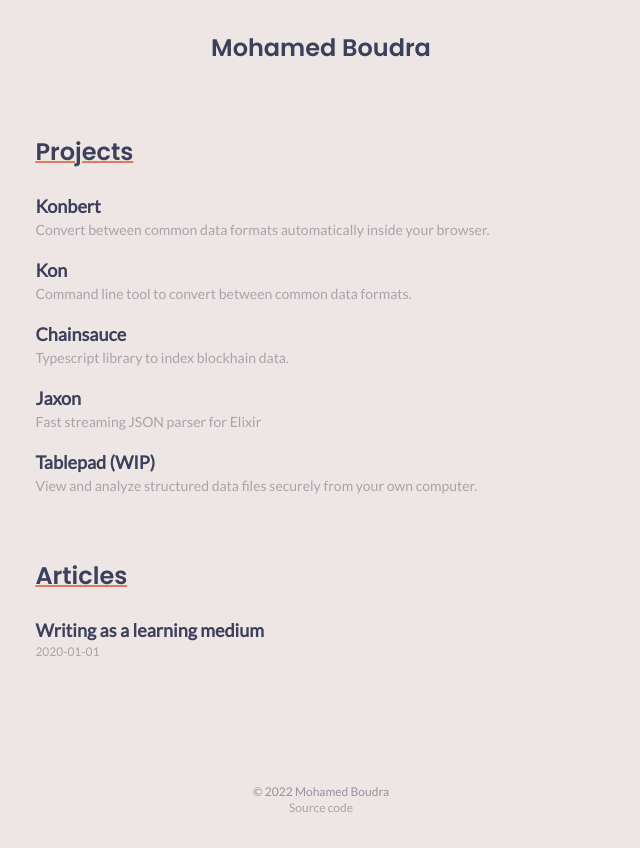
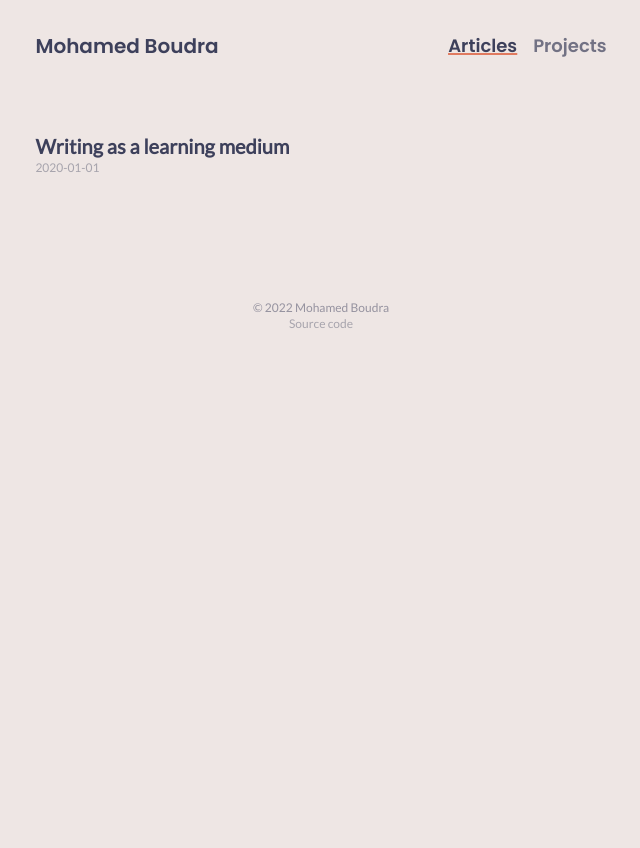
Before and after one commit to boudra/moboudra.com, a Next.js app: page / in a window 1280 px wide. Shown: the whole page, without its empty margins (319-959 px from the left). After the commit the page ends 800 px from the top, so only its background shows below. Built offline with nearby package versions, Linux system fonts and the light colour scheme.

Commit message:
feat: add menu bar and split articles / projects

```diff
--- a/pages/_app.js
+++ b/pages/_app.js
@@ -1,18 +1,46 @@
 import "../styles/globals.css";
 import Head from "next/head";
 import Link from "next/link";
+import { useRouter } from "next/router";
 
 function MyApp({ Component, pageProps }) {
+  const router = useRouter();
+
   return (
     <>
       <Head>
         <title>Mohamed Boudra</title>
       </Head>
       <div className="flex flex-col mx-auto">
-        <header className="mb-10 py-8 max-w-prose w-full mx-auto flex justify-center">
-          <Link href="/">
-            <a className="font-display text-2xl text-primary">Mohamed Boudra</a>
-          </Link>
+        <header className="mb-10 py-8 max-w-prose px-4 w-full text-center flex flex-col md:flex-row justiy-center items-center mx-auto">
+          <div className="">
+            <Link href="/">
+              <a className="font-display text-xl text-primary">
+                Mohamed Boudra
+              </a>
+            </Link>
+          </div>
+
+          <div className="flex gap-x-4 md:ml-auto pt-2 md:pt-0">
+            <div
+              className={`font-display text-lg underline decoration-2 ${
+                router.pathname == "/" || router.pathname.startsWith("/post")
+                  ? "decoration-secondary text-primary"
+                  : "decoration-transparent text-primary/70 hover:text-primary "
+              }`}
+            >
+              <Link href="/">Articles</Link>
+            </div>
+            <div
+              className={`font-display text-lg underline decoration-2 ${
+                router.pathname == "/projects"
+                  ? "decoration-secondary text-primary"
+                  : "decoration-transparent text-primary/70 hover:text-primary "
+              }`}
+            >
+              <Link href="/projects">Projects</Link>
+            </div>
+          </div>
         </header>
         <main>
           <Component {...pageProps} />
--- a/pages/index.js
+++ b/pages/index.js
@@ -24,68 +24,13 @@ export async function getStaticProps() {
 }
 
 export default function Home({ posts }) {
-  const projects = [
-    {
-      title: "Konbert",
-      description:
-        "Convert between common data formats automatically inside your browser.",
-      link: "https://konbert.com",
-    },
-    {
-      title: "Kon",
-      description: "Command line tool to convert between common data formats.",
-      link: "https://github.com/boudra/kon",
-    },
-    {
-      title: "Chainsauce",
-      description: "Typescript library to index blockhain data.",
-      link: "https://github.com/chainsauce-org/chainsauce",
-    },
-    {
-      title: "Jaxon",
-      description: "Fast streaming JSON parser for Elixir",
-      link: "https://github.com/boudra/jaxon",
-    },
-    {
-      title: "Tablepad (WIP)",
-      description:
-        "View and analyze structured data files securely from your own computer.",
-      link: "https://tablepad.io",
-    },
-  ];
-
   return (
     <div className="max-w-prose mx-auto px-4">
       <div className="pb-12">
-        <div className="font-display text-2xl pb-6 underline decoration-2 decoration-secondary text-primary">
-          Projects
-        </div>
-        <div>
-          {projects.map((project) => (
-            <div key={project.title} className="pb-4">
-              <a
-                target="_blank"
-                rel="noreferrer"
-                className="block text-primary hover:text-secondary font-semibold text-lg"
-                href={project.link}
-              >
-                {project.title}
-              </a>
-              <div className="text-sm text-primary/40">
-                {project.description}
-              </div>
-            </div>
-          ))}
-        </div>
-      </div>
-      <div className="pb-12">
-        <div className="font-display text-2xl pb-6 underline decoration-2 decoration-secondary text-primary">
-          Articles
-        </div>
         {posts.map(({ slug, frontmatter }) => (
           <div key={slug} className="pb-3">
             <Link href={`/post/${slug}`}>
-              <a className="font-semibold text-lg block text-primary hover:text-secondary decoration-2">
+              <a className="font-semibold text-xl block text-primary hover:text-secondary decoration-2">
                 <h2>{frontmatter.title}</h2>
               </a>
             </Link>
--- a/pages/post/[slug].js
+++ b/pages/post/[slug].js
@@ -29,7 +29,7 @@ export async function getStaticProps({ params: { slug } }) {
 
 export default function PostPage({ meta, content }) {
   return (
-    <div className="max-w-prose mx-auto">
+    <div className="max-w-prose mx-auto px-4">
       <Head>
         <script
           src="https://cdnjs.cloudflare.com/ajax/libs/prism/1.29.0/components/prism-core.min.js"
@@ -46,8 +46,8 @@ export default function PostPage({ meta, content }) {
         <title>{meta.title}</title>
         <meta name="description" content={meta.description} />
       </Head>
-      <div className="text-center mb-8">
-        <h1 className="text-center font-display text-primary underline decoration-secondary decoration-3 text-4xl mb-2 font-bold">
+      <div className="mb-8 mt-4">
+        <h1 className="font-display text-primary text-3xl mb-2 font-bold">
           {meta.title}
         </h1>
         <span className="text-xs text-slate-400">{meta.date}</span>
--- /dev/null
+++ b/pages/projects.js
@@ -0,0 +1,51 @@
+export default function Projects(_props) {
+  const projects = [
+    {
+      title: "Konbert",
+      description:
+        "Convert between common data formats automatically inside your browser.",
+      link: "https://konbert.com",
+    },
+    {
+      title: "Kon",
+      description: "Command line tool to convert between common data formats.",
+      link: "https://github.com/boudra/kon",
+    },
+    {
+      title: "Chainsauce",
+      description: "Typescript library to index blockhain data.",
+      link: "https://github.com/chainsauce-org/chainsauce",
+    },
+    {
+      title: "Jaxon",
+      description: "Fast streaming JSON parser for Elixir.",
+      link: "https://github.com/boudra/jaxon",
+    },
+    {
+      title: "Tablepad (WIP)",
+      description:
+        "View and analyze structured data files securely from your own computer.",
+      link: "https://tablepad.io",
+    },
+  ];
+
+  return (
+    <div className="max-w-prose mx-auto px-4">
+      <div className="pb-12">
+        {projects.map((project) => (
+          <div key={project.title} className="pb-4">
+            <a
+              target="_blank"
+              rel="noreferrer"
+              className="block text-primary hover:text-secondary font-semibold text-xl"
+              href={project.link}
+            >
+              {project.title}
+            </a>
+            <div className="text-sm text-primary/40">{project.description}</div>
+          </div>
+        ))}
+      </div>
+    </div>
+  );
+}
```
